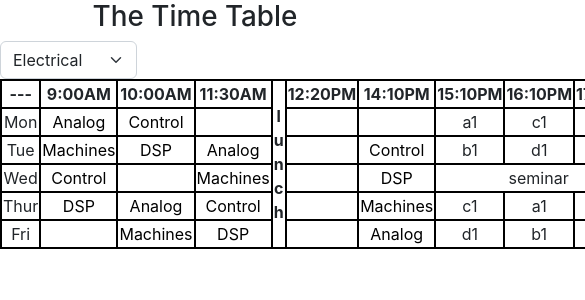
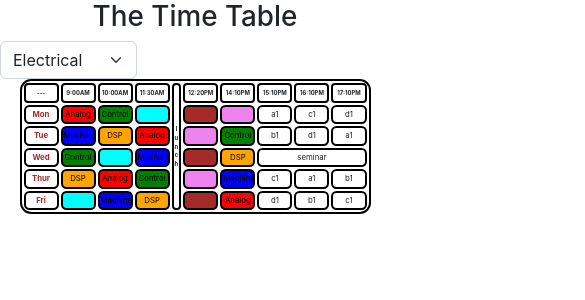
Before and after one commit to Siva-Sanjay/5thSem-TimeTable, a React (Create React App) app: page / in a window 390 px wide. Shown: the top 300 px of the page, 585 px wide, since content can reach past the window. Built offline with nearby package versions, Linux system fonts and the light colour scheme.

Commit message:
added more styling and responsive design

```diff
--- a/src/App.css
+++ b/src/App.css
@@ -20,22 +20,111 @@
   color: #61dafb;
 }
 
-@keyframes App-logo-spin {
-  from {
-    transform: rotate(0deg);
-  }
-  to {
-    transform: rotate(360deg);
-  }
+
+
+
+
+a:hover{
+  color:black;
 }
 
+.slots, .day{
+  font-size: 1.5vw;
+  font-weight:bold ;
+}
 .sub{
-  width:10%;
+
+  border: solid 2px black ;
+  transition: transform 0.5s, border-radius 0.5s , font-weight 0.5s;
+  font-size: 1.5vw;
+  width:3vw!important;
+  overflow: hidden;
+}
+.sub:hover{
+  transform: scale(1.2);
+  border: solid 2px black ;
+  border-radius: 20px;
+  color:black;
+  box-shadow: 1px;
+
+
 }
 
 table , th, td{
-  border: solid 2px black ;
+  border: solid 2px black;
+  border-collapse: separate;
+  border-radius: 0.7em;
+  overflow: hidden;
+  height: 5vw;
+
 }
+table{
+
+  table-layout: fixed;
+  width: 70%;
+}
+
+.day{
+  color:brown;
+
+
+}
+
+@media (max-width: 600px)
+{
+  .day{
+    font-size: 2vw;
+
+  }
+  table{
+  table-layout: fixed;
+  width:90%;
+  }
+  .sub{
+    font-size: 2vw;
+  }
+
+}
+
+
+
+th, td{
+
+  overflow-x: hidden;
+}
+
+.a, .at{
+  background-color: red;
+}
+.b, .bt{
+  background-color: blue;
+}
+
+.c, .ct{
+  background-color: green;
+}
+
+.d, .dt{
+  background-color: orange;
+}
+
+.e{
+  background-color: cyan;
+}
+
+.f{
+  background-color: brown;
+}
+
+.g{
+  background-color: violet;
+}
+
+.lunch{
+  width: 2.5vw;
+}
+
+
 
 a{
   text-decoration: none;
```
